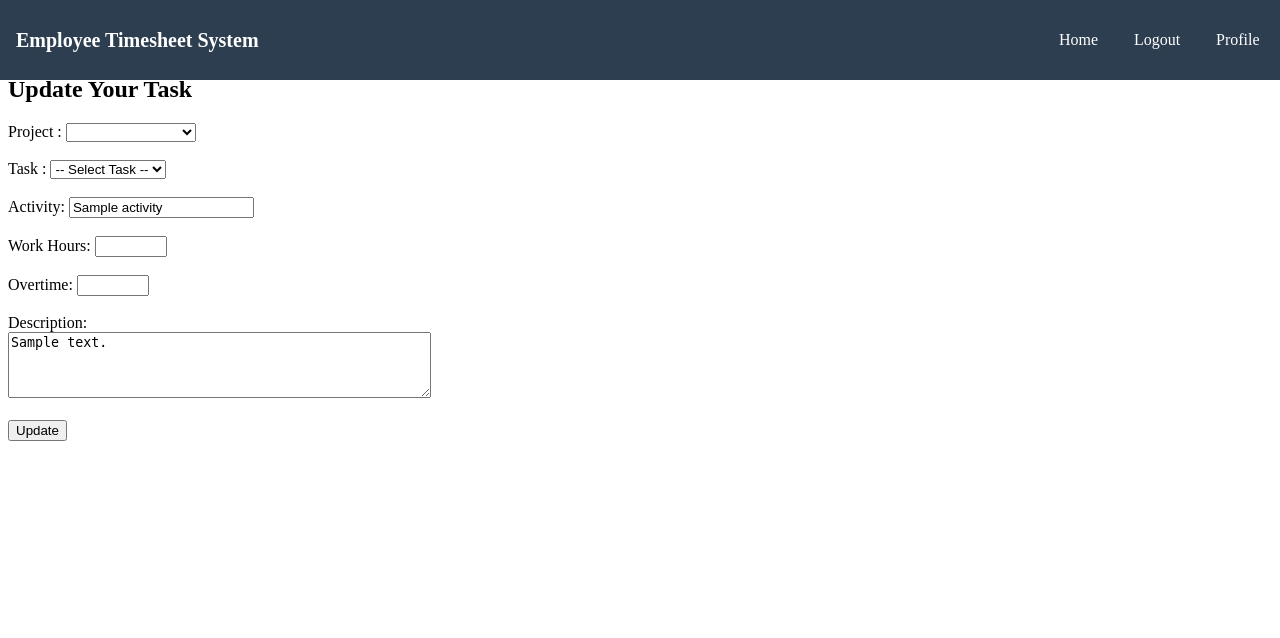
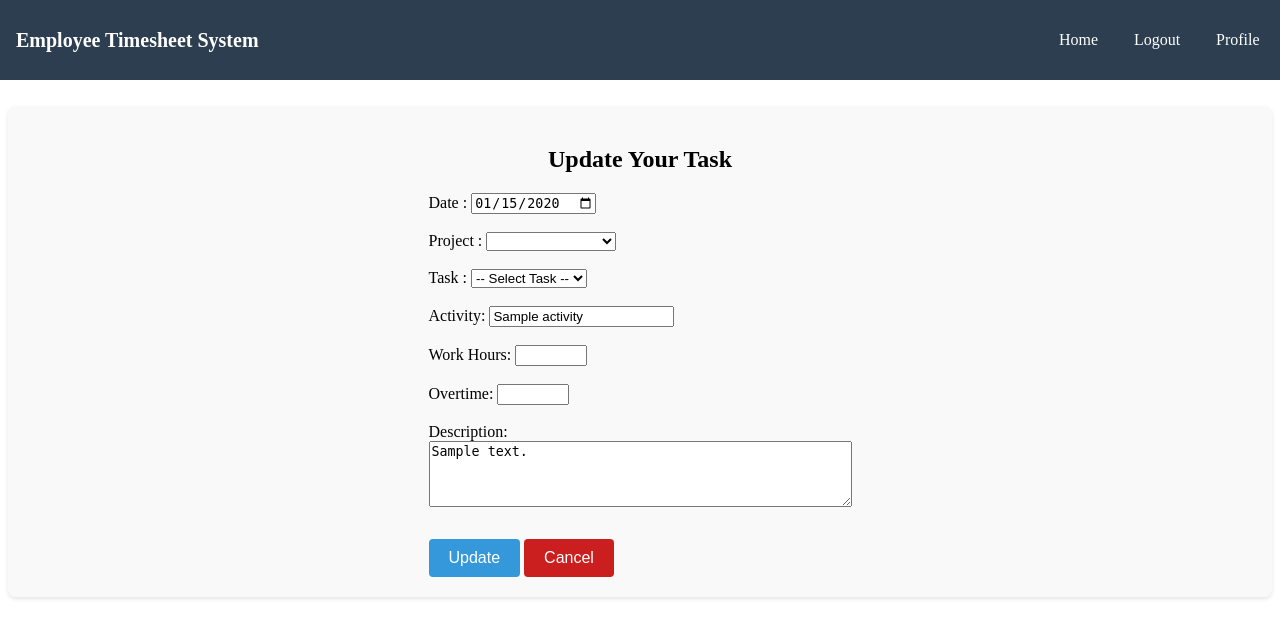
Before and after one commit to Dev2kod/Flask-Timesheet, a Flask app: template templates/Update.html in a window 1280 px wide. Shown: the top 638 px of the page. Run offline with Flask 3, Linux system fonts and the light colour scheme; the template is opened without the code that fills it: most values are stand-ins (such as "Sample title", 1, 10 or a date in 2020); data that the repository does not hold is empty.

Commit message:
Added Date And also added Date in Update Page And also added Close Button

```diff
--- a/app.py
+++ b/app.py
@@ -166,11 +166,12 @@ def home():
 
     # Get user's logged tasks
     cursor.execute("""
-        SELECT m.id, p.Project_Name, t.Task, m.activity, m.hours, m.overtime, m.description
+        SELECT m.id, p.Project_Name, t.Task, m.activity, m.hours, m.overtime, m.description , m.Tdate
         FROM TimesheetMain m
         JOIN TimesheetProjects p ON m.project_id = p.id
         JOIN TimesheetTasks t ON m.task_id = t.id
-        WHERE m.user_id = ?;
+        WHERE m.user_id = ?
+        ORDER BY m.Tdate DESC;
     """, (user_id,))
     rows = cursor.fetchall()
     columns = [col[0] for col in cursor.description]
@@ -190,6 +191,7 @@ def add_task():
         return redirect(url_for("login"))
 
     try:
+        Tdate = request.form.get("date")
         project_id = int(request.form.get("project_id"))
         task_id = int(request.form.get("task_id"))
         activity = request.form.get("activity")
@@ -201,9 +203,9 @@ def add_task():
         conn = get_connection()
         cursor = conn.cursor()
         cursor.execute("""
-            INSERT INTO TimesheetMain (user_id, project_id, task_id, activity, hours, overtime, description)
-            VALUES (?, ?, ?, ?, ?, ?, ?)
-        """, (user_id, project_id, task_id, activity, hours, overtime, description))
+            INSERT INTO TimesheetMain (user_id, project_id, task_id, activity, hours, overtime, description, Tdate)
+            VALUES (?, ?, ?, ?, ?, ?, ?, ?)
+        """, (user_id, project_id, task_id, activity, hours, overtime, description, Tdate))
         conn.commit()
         conn.close()
     except Exception as e:
@@ -251,6 +253,7 @@ def update_task(task_id):
         # read and validate form values
         project_raw = request.form.get("project_id")
         task_raw = request.form.get("task_id")
+        Tdate = request.form.get("Tdate")
         if not project_raw or not task_raw:
             flash("Missing project or task id.", "error")
             return redirect(url_for("update_task", task_id=task_id))
@@ -277,16 +280,16 @@ def update_task(task_id):
 
         cursor.execute("""
           UPDATE TimesheetMain
-          SET project_id=?, task_id=?, activity=?, hours=?, overtime=?, description=?
+          SET Tdate=?, project_id=?, task_id=?, activity=?, hours=?, overtime=?, description=?
           WHERE id=? AND user_id=?
-        """, (project_id, task_id_form, activity, hours, overtime, description, task_id, user_id))
+        """, (Tdate, project_id, task_id_form, activity, hours, overtime, description, task_id, user_id))
         conn.commit()
         conn.close()
         return redirect(url_for("home"))
 
     # GET: fetch task to prefill form
     cursor.execute("""
-        SELECT m.id, m.project_id, m.task_id, p.Project_Name, t.Task, m.activity, m.hours, m.overtime, m.description
+        SELECT m.id, m.project_id, m.task_id, p.Project_Name, t.Task, m.activity, m.hours, m.overtime, m.description, m.Tdate
         FROM TimesheetMain m
         JOIN TimesheetProjects p ON m.project_id = p.id
         JOIN TimesheetTasks t ON m.task_id = t.id
--- /dev/null
+++ b/static/Update.css
@@ -0,0 +1,33 @@
+.Updatetask{
+    display: flex;
+    flex-direction: column;
+    align-items: center;
+    justify-content: center;
+    margin-top: 50px;
+    background-color: #f9f9f9;
+    padding: 20px;
+    border-radius: 8px;
+    box-shadow: 0 2px 4px rgba(0, 0, 0, 0.1);
+}
+
+.Updatetask_button {
+    background-color: #3498db;
+    color: white;
+    border: none;
+    padding: 10px 20px;
+    border-radius: 4px;
+    cursor: pointer;
+    font-size: 16px;
+    margin-top: 10px;
+}
+
+.Updatetask_button_close {
+    background-color: #cb1e1e;
+    color: white;
+    border: none;
+    padding: 10px 20px;
+    border-radius: 4px;
+    cursor: pointer;
+    font-size: 16px;
+    margin-top: 10px;
+}
--- a/templates/Update.html
+++ b/templates/Update.html
@@ -1,7 +1,7 @@
 {% extends "BaseWithNav.html" %}
 
 {% block style %}
-<!-- <link rel="stylesheet" href="{{ url_for('static', filename='login.css') }}"> -->
+<link rel="stylesheet" href="{{ url_for('static', filename='Update.css') }}">
 {% endblock %}
 
 
@@ -10,9 +10,13 @@
 {% endblock %}
 
 {% block body %}
-<div>
+<div class="Updatetask">
     <h2>Update Your Task</h2>
     <form method="POST" action="/update_task/{{ task.id }}">
+
+        <label for="date">Date :</label>
+        <input type="date" id="date" name="Tdate" value="{{ task.Tdate }}" required><br><br>
+
         <label for="projectDropdown">Project :</label>
         <select id="projectDropdown" name="project_id" required>
             <option value="">-- Select Project --</option>
@@ -35,7 +39,8 @@
         <label for="description">Description:</label><br>
         <textarea id="description" name="description" rows="4" cols="50" required>{{ task.description }}</textarea><br><br>
 
-        <input type="submit" value="Update">
+        <input class="Updatetask_button" type="submit" value="Update">
+        <button class="Updatetask_button_close" type="button" onclick="window.location.href='/home'">Cancel</button>
     </form>
 
     <script>
```
Also changed, not shown: templates/Home.html (+25 -26 lines), 1 other file.
